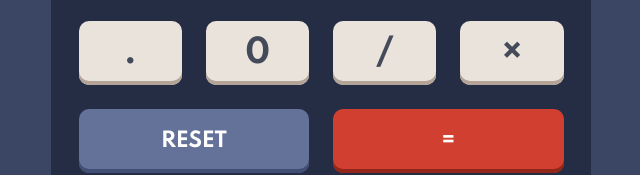
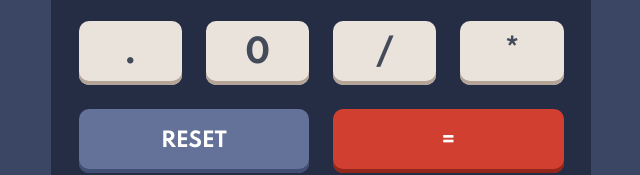
Before and after one commit to sandipkarak/Calculator, a website: page index.html in a window 1280 px wide. Shown: the part 579-754 px from the top of the page, 319-959 px from the left. Drawn offline with Linux system fonts and the light colour scheme.

Commit message:
Update index.html

```diff
--- a/index.html
+++ b/index.html
@@ -74,7 +74,7 @@
         <button class="decimal" data-number=".">.</button>
         <button data-number>0</button>
         <button class="operator" data-operator="/">/</button>
-        <button class="operator" data-operator="*">&times;</button>
+        <button class="operator" data-operator="*">*</button>
         <button class="reset" id="reset-btn" data-reset>RESET</button>
         <button class="equal-sign operator" data-equals="=">=</button>
       </div>
```
